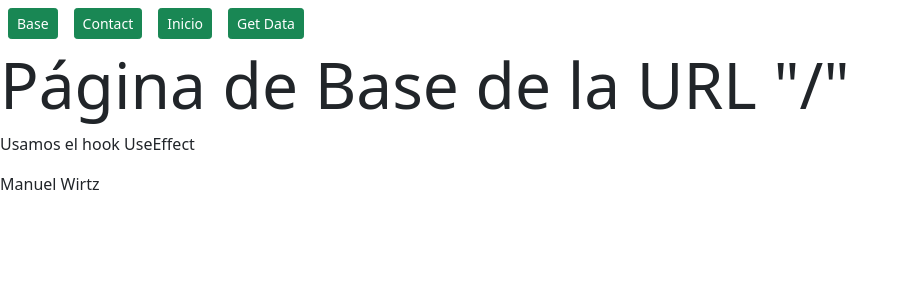
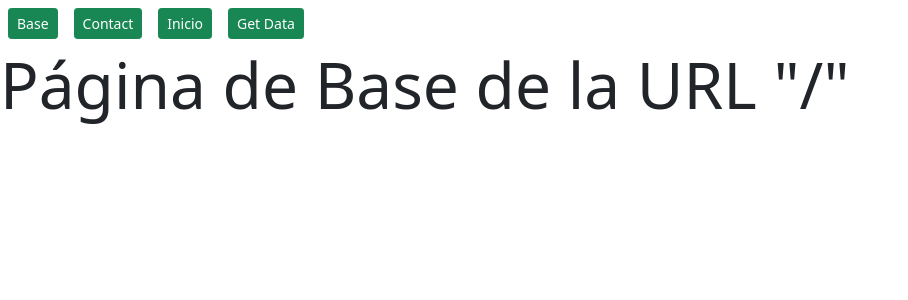
Before and after one commit to marcelobettini/react-routes, a React (Create React App) app: page / in a window 1280 px wide. Shown: the top 300 px of the page, without its empty margins (0-908 px from the left). Built offline with nearby package versions, Linux system fonts and the light colour scheme.

Commit message:
replaced Bootstrap with React-Bootstrap

```diff
--- a/package.json
+++ b/package.json
@@ -6,8 +6,9 @@
     "@testing-library/jest-dom": "^5.13.0",
     "@testing-library/react": "^11.2.7",
     "@testing-library/user-event": "^12.8.3",
-    "bootstrap": "^5.0.1",
+    "bootstrap": "^5.1.3",
     "react": "^17.0.2",
+    "react-bootstrap": "^2.0.2",
     "react-dom": "^17.0.2",
     "react-router-dom": "^5.2.0",
     "react-scripts": "4.0.3",
--- /dev/null
+++ b/src/components/Base.js
@@ -0,0 +1,11 @@
+import React from "react";
+
+const Base = () => {
+  return (
+    <div>
+      <h1 className="display-3">Página de Base de la URL "/"</h1>
+    </div>
+  );
+};
+
+export default Base;
--- a/src/components/Base.jsx
+++ /dev/null
@@ -1,20 +0,0 @@
-import React, {useState, useEffect} from 'react'
-
-const Base = () => {
-  const [nombre, setNombre] = useState('Peter')
-  useEffect(() => {           //el hook se lanza automáticamente
-    setTimeout(() => {
-      setNombre('Manuel Wirtz')
-
-    }, 2000)
-  })
-  return (
-    <div>
-      <h3 className="display-3">Página de Base de la URL "/"</h3>
-      <p>Usamos el hook UseEffect</p>
-      <p>{nombre}</p>
-    </div>
-  )
-}
-
-export default Base
--- a/src/components/Data.jsx
+++ b/src/components/Data.js
@@ -1,12 +1,17 @@
 import React, { Fragment, useEffect, useState } from "react";
 import { Link } from "react-router-dom";
 const Data = () => {
-  const [data, setData] = useState([]);
+  const [data, setData] = useState([{}]);
   const [error, setError] = useState("");
 
   useEffect(() => {
     fetch("https://jsonplaceholder.typicode.com/users")
-      .then((response) => response.json())
+      .then((response) => {
+        if (!response.ok) {
+          return setError("Falló la conexión con la API");
+        }
+        return response.json();
+      })
       .then((rawdata) => setData(rawdata))
       .catch((err) => setError(err));
   }, []); //Si no se pasa el array vacío, entra en loop
--- a/src/components/NotFound.jsx
+++ b/src/components/NotFound.js
@@ -3,7 +3,7 @@ const NotFound = () => {
   return (
     <div>
       <h2>Sorry</h2>
-      <p>Resource not found</p>
+      <p>Resource not found 😯😣</p>
       <Link to="/">Back to Home page...</Link>
     </div>
   );
```
Also changed, not shown: public/index.html (+1 -22 lines), src/index.js (+5 -6 lines), src/App.js (renamed from src/App.jsx), src/components/Details.js (renamed from src/components/Details.jsx), src/components/Inicio.js (renamed from src/components/Inicio.jsx), 1 other file (tests, documents, lock files or other folders).
